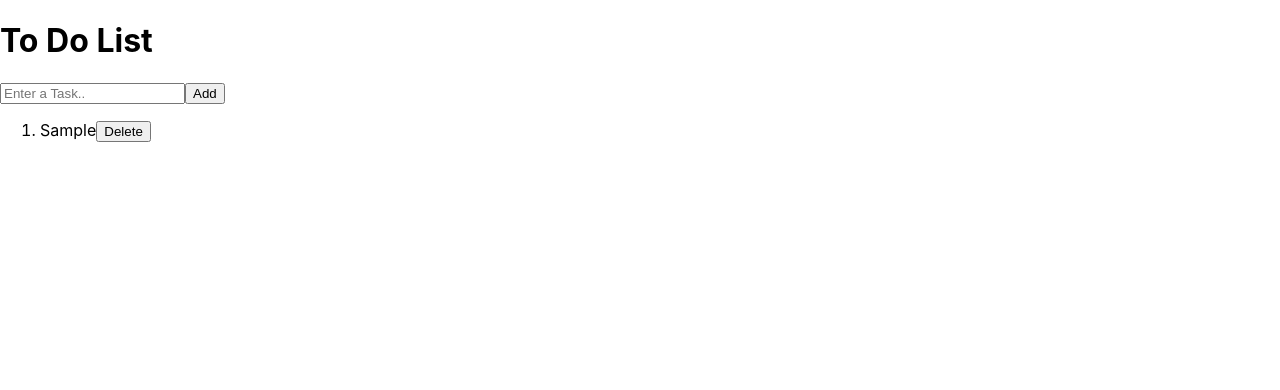
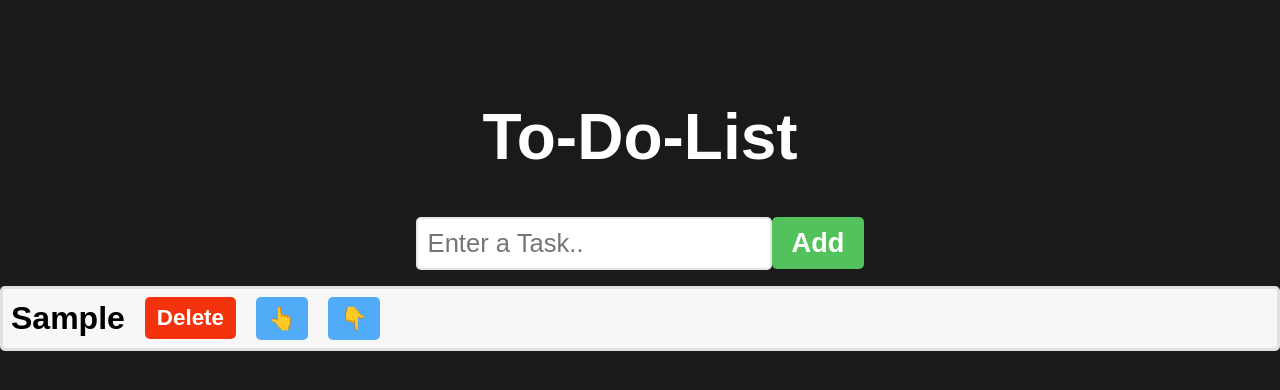
Before and after one commit to itsadityajais/REACT-PLAYGROUND, a React (Create React App) app: page / in a window 1280 px wide. Both pictures are taken after typing "Sample" into the empty fields and a click on the button "Add". Shown: the top 390 px of the page. Built offline with nearby package versions, Linux system fonts and the light colour scheme.

Commit message:
moveTask up and down button and added css

```diff
--- /dev/null
+++ b/src/Aniket/ToDoList/todolistApp.css
@@ -0,0 +1,72 @@
+body {
+  background-color: hsl(0, 0%, 10%);
+}
+.to-do-list {
+  font-family: Arial, sans-serif;
+  text-align: center;
+  margin-top: 100px;
+}
+h1 {
+  font-size: 4rem;
+  color: white;
+}
+button {
+  font-size: 1.7rem;
+  font-weight: bold;
+  padding: 10px 20px;
+  color: white;
+  border: none;
+  border-radius: 5px;
+  cursor: pointer;
+  transition: background-color 0.5s ease;
+}
+.add-button {
+  background-color: hsl(125, 47%, 54%);
+}
+.add-button:hover {
+  background-color: hsl(125, 47%, 44%);
+}
+.delete-button {
+  background-color: hsl(10, 90%, 50%);
+}
+.delete-button:hover {
+  background-color: hsl(10, 90%, 40%);
+}
+.move-button {
+  background-color: hsl(207, 90%, 64%);
+}
+.move-button:hover {
+  background-color: hsl(207, 90%, 54%);
+}
+input[type="text"] {
+  font-size: 1.6rem;
+  padding: 10px;
+  border: 2px solid hsla(0, 0%, 80%, 0.5);
+  border-radius: 5px;
+  color: hsla(0, 0%, 0%, 0.5);
+}
+ol {
+  padding: 0;
+}
+li {
+  font-size: 2rem;
+  font-weight: bold;
+  padding: 8px;
+  background-color: hsl(0, 0%, 97%);
+  margin-bottom: 10px;
+  border: 3px solid hsla(0, 0%, 85%, 0.75);
+  border-radius: 5px;
+  display: flex;
+  align-items: center;
+  /* margin-left: 32rem;
+  margin-right: 32rem; */
+}
+.text {
+  flex: 1;
+}
+.delete-button,
+.move-button {
+  padding: 8px 12px;
+  font-size: 1.4rem;
+  margin-left: 20px;
+}
--- a/src/Aniket/ToDoList/todolistApp.js
+++ b/src/Aniket/ToDoList/todolistApp.js
@@ -1,4 +1,5 @@
 import React, { useState } from "react";
+import "./todolistApp.css";
 
 export function Todolist() {
   const [tasks, setTasks] = useState([]);
@@ -34,9 +35,32 @@
     setTasks(temp);
   }
 
+  function moveTaskUp(index) {
+    let temp = [];
+    for (let i = 0; i < tasks.length; i++) {
+      temp.push(tasks[i]);
+    }
+    if (index === 0) return;
+    let tempVar = temp[index];
+    temp[index] = temp[index - 1];
+    temp[index - 1] = tempVar;
+    setTasks(temp);
+  }
+  function moveTaskDown(index) {
+    let temp = [];
+    for (let i = 0; i < tasks.length; i++) {
+      temp.push(tasks[i]);
+    }
+    if (index === tasks.length - 1) return;
+    let tempVar = temp[index];
+    temp[index] = temp[index + 1];
+    temp[index + 1] = tempVar;
+    setTasks(temp);
+  }
+
   return (
-    <div>
-      <h1> To Do List</h1>
+    <div className="to-do-list">
+      <h1> To-Do-List</h1>
       <div>
         <input
           type="text"
@@ -44,12 +68,28 @@
           onChange={handleInputChange}
           value={newTaskItem}
         ></input>
-        <button onClick={handleClick}>Add</button>
+        <button className="add-button" onClick={handleClick}>
+          Add
+        </button>
         <ol>
           {tasks.map((item, index) => (
             <li>
               {item}
-              <button onClick={() => deleteTask(index)}>Delete</button>
+              <button
+                className="delete-button"
+                onClick={() => deleteTask(index)}
+              >
+                Delete
+              </button>
+              <button className="move-button" onClick={() => moveTaskUp(index)}>
+                👆
+              </button>
+              <button
+                className="move-button"
+                onClick={() => moveTaskDown(index)}
+              >
+                👇
+              </button>
             </li>
           ))}
         </ol>
```
